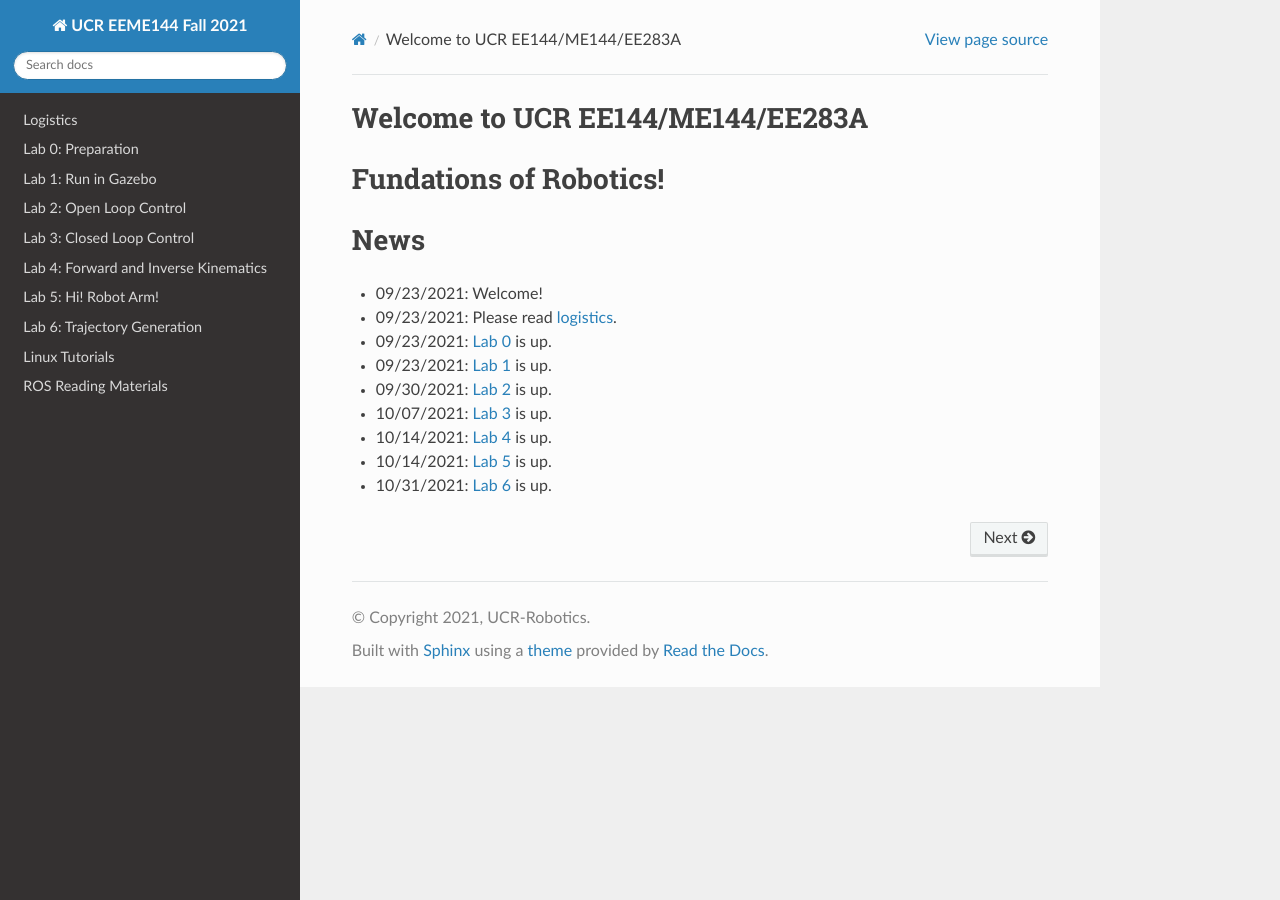
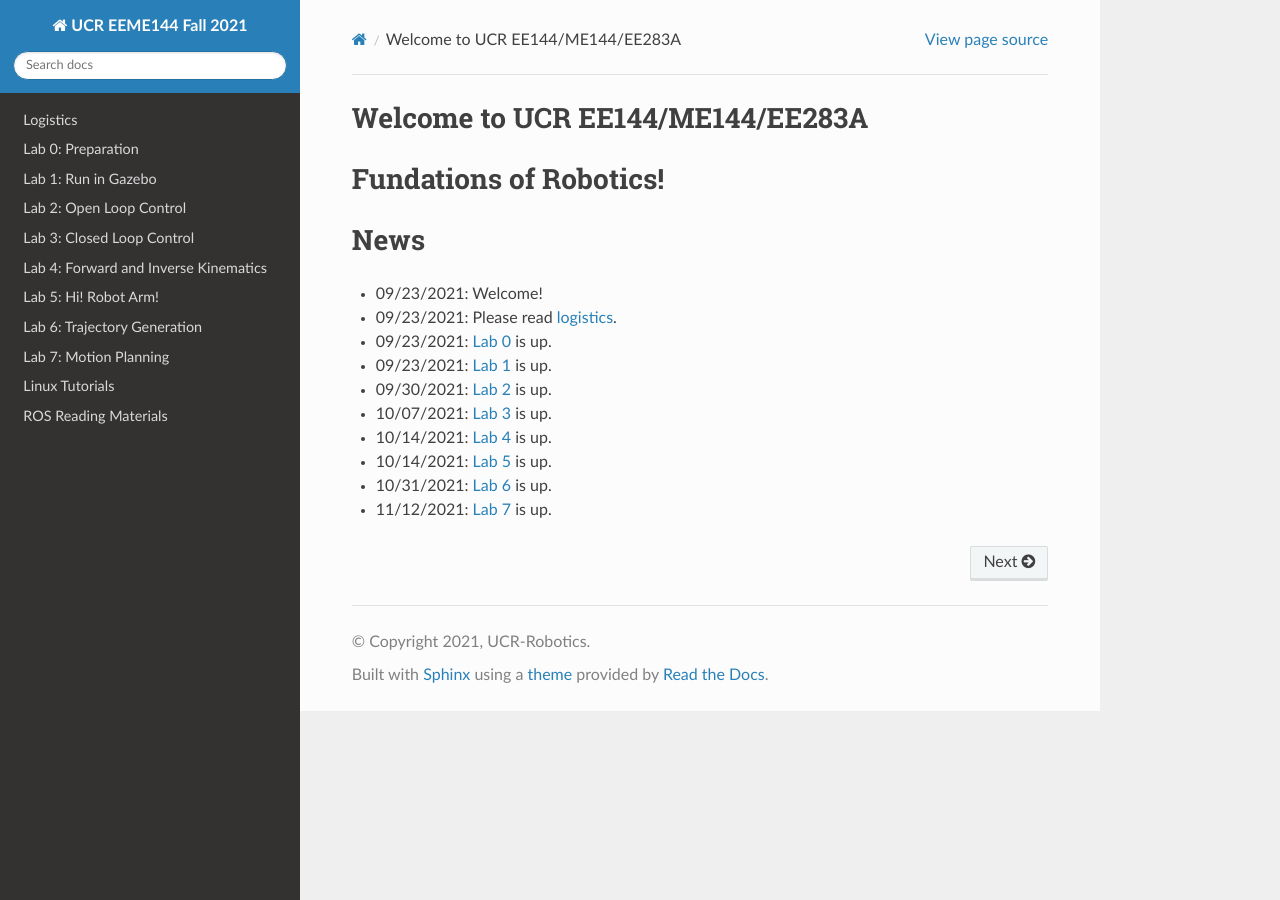
Before and after one commit to UCR-Robotics/ee144, a Sphinx documentation site: the page built from docs/index.rst, in a window 1280 px wide. Built offline with Sphinx 7.4.7 and the Read the Docs theme 2.0.0, drawn with Linux system fonts in a browser that asks for light colours.

Commit message:
Update index.rst

```diff
--- a/docs/index.rst
+++ b/docs/index.rst
@@ -36,7 +37,7 @@ News
 - 10/14/2021: `Lab 4 <lab4.html>`_ is up.
 - 10/14/2021: `Lab 5 <lab5.html>`_ is up.
 - 10/31/2021: `Lab 6 <lab6.html>`_ is up.
+- 11/12/2021: `Lab 7 <lab7.html>`_ is up.
 
 ..
-   - 11/11/2021: `Lab 7 <lab7.html>`_ is up.
    - 11/30/2020: `Lab 8 <lab8.html>`_ is up.
```
Also changed, not shown: other parts of docs/index.rst (+1 -0 lines).
